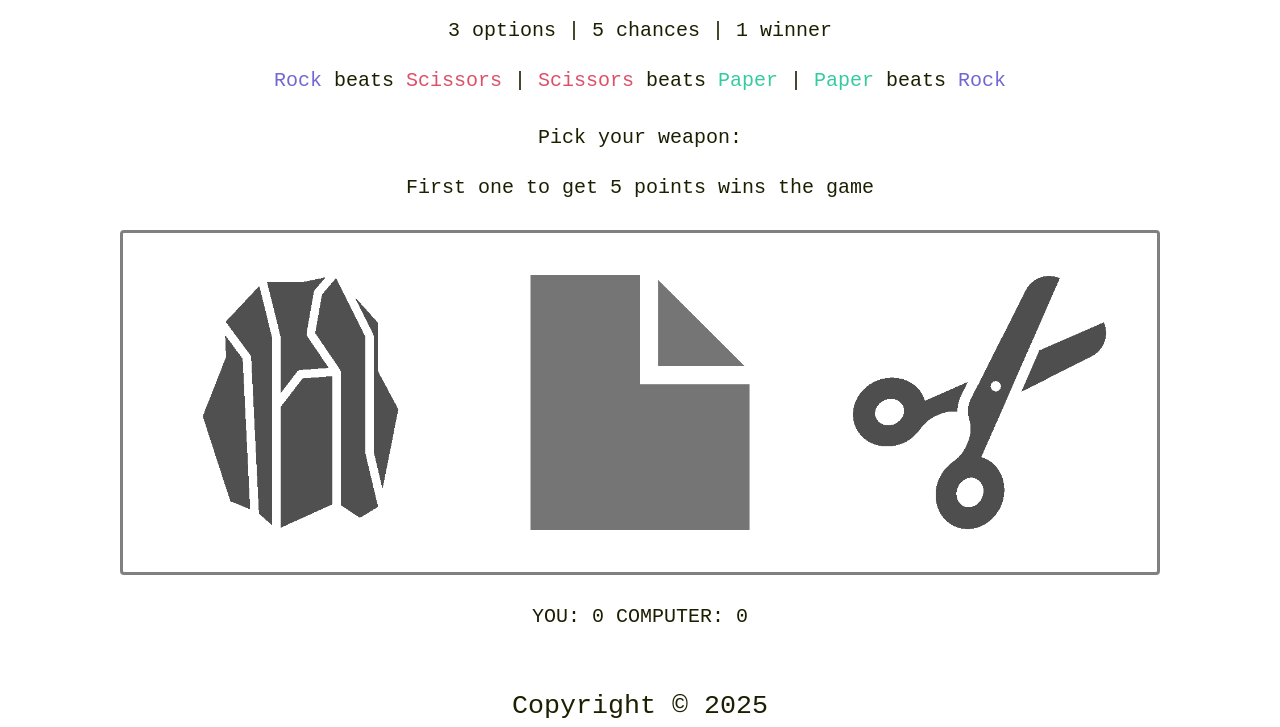
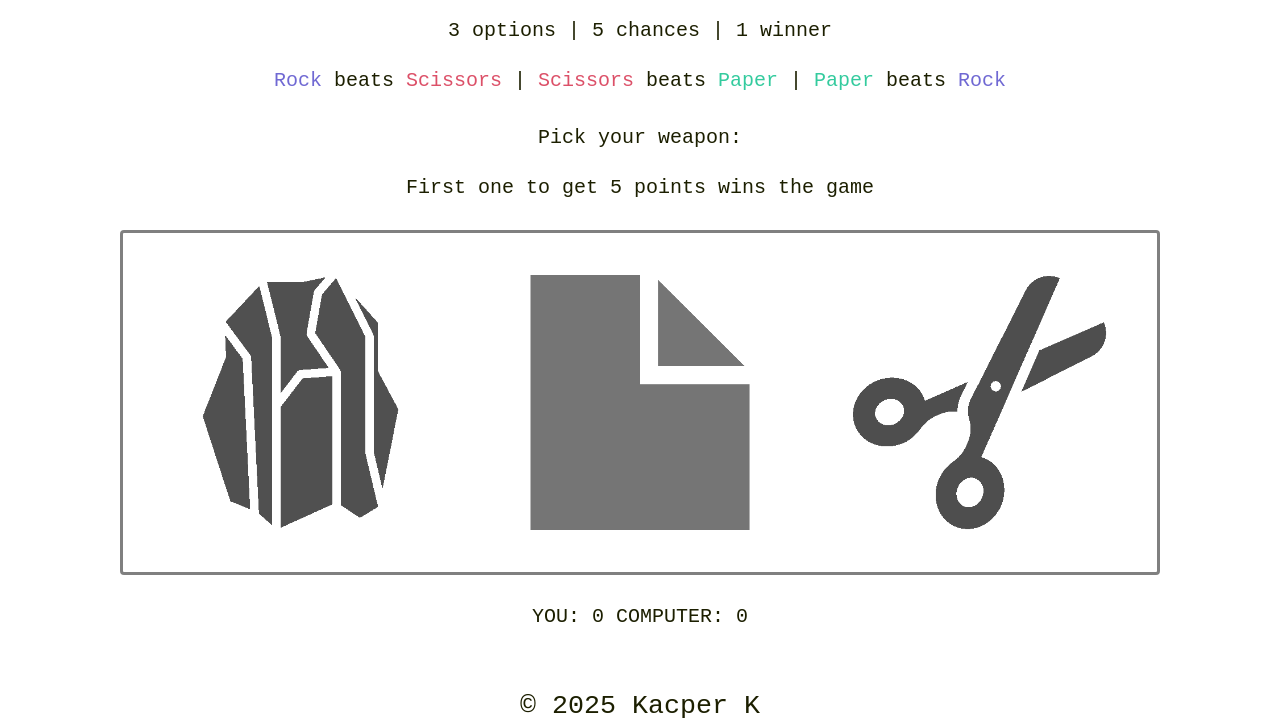
Before and after one commit to kacper-korzen/rock-paper-scissors, a plain HTML site: page index.html in a window 1280 px wide. Shown: the part 73-800 px from the top of the page. Drawn offline with Linux system fonts and the light colour scheme; a web font is replaced by a local one.

Commit message:
update links to reflect new GitHub username

```diff
--- a/index.html
+++ b/index.html
@@ -45,7 +45,11 @@
             <div id="whoWonScore" class="flow"><p>YOU: 0 COMPUTER: 0</p></div>
         </main>
 
-        <footer>Copyright &copy; <script>document.write(new Date().getFullYear());</script></footer>
+        <footer>
+            <script>
+            document.write(`&copy; ${new Date().getFullYear()} <a href='https://github.com/kacper-korzen'>Kacper K</a>`);
+        </script>
+        </footer>
     </div>
 </body>
 </html>
```
Also changed, not shown: 1 other file.
